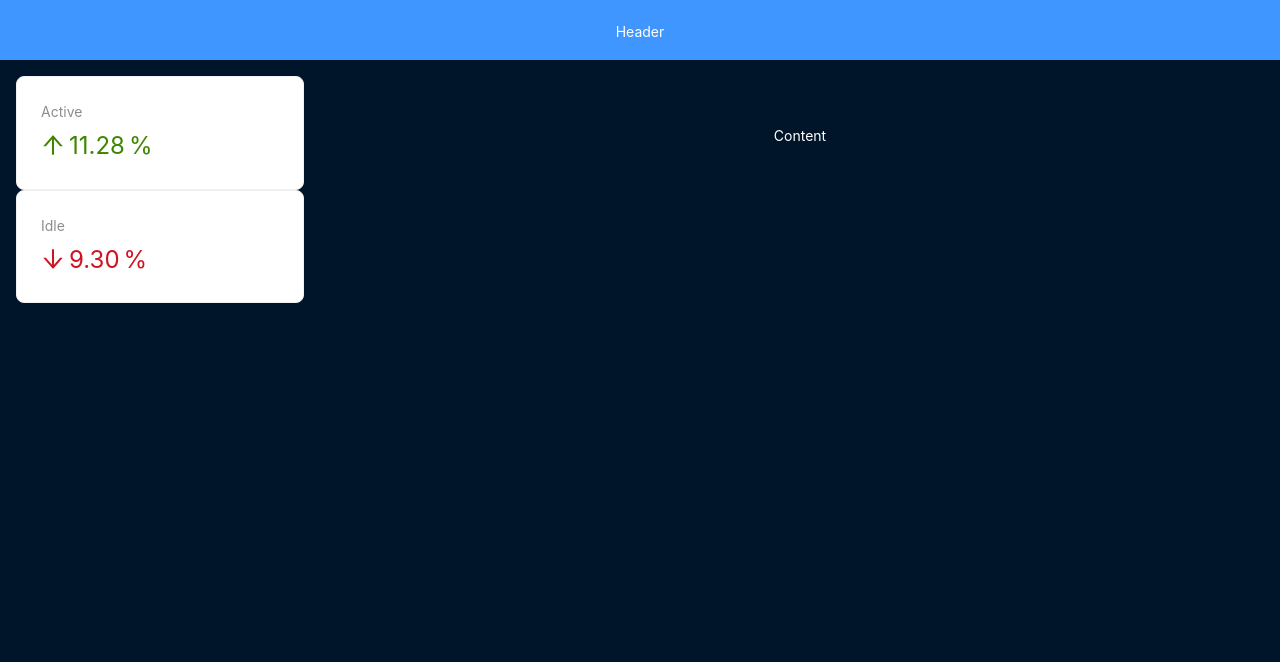
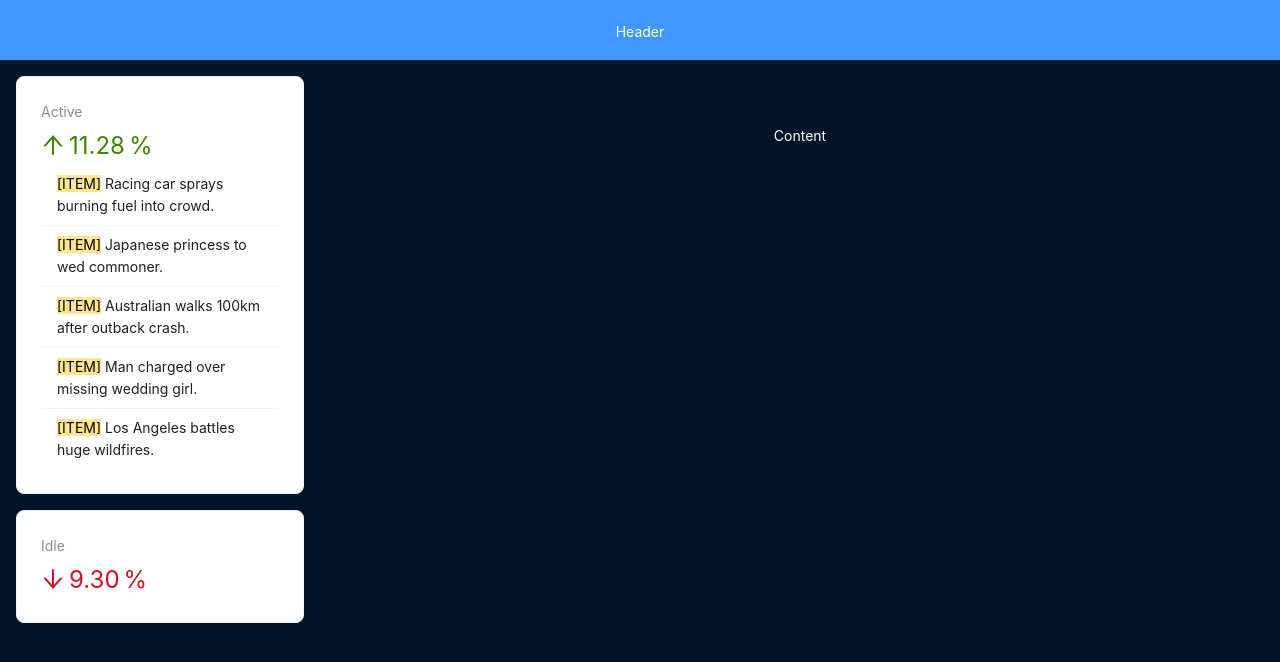
Before and after one commit to OleksandrTsurkan/crypto-app, a React (Vite) app: page / in a window 1280 px wide. Shown: the top 662 px of the page. Built offline with nearby package versions, Linux system fonts and the light colour scheme.

Commit message:
SIder Adding

```diff
--- a/src/components/layout/AppSider.jsx
+++ b/src/components/layout/AppSider.jsx
@@ -1,15 +1,40 @@
-import React from "react";
-import { Layout, Card, Statistic } from "antd";
+import React, { useEffect, useState } from "react";
+import { Layout, Card, Statistic, List, Typography } from "antd";
 import { ArrowDownOutlined, ArrowUpOutlined } from "@ant-design/icons";
+import { fakeFetchAssests } from "../../api";
+
+const data = [
+  "Racing car sprays burning fuel into crowd.",
+  "Japanese princess to wed commoner.",
+  "Australian walks 100km after outback crash.",
+  "Man charged over missing wedding girl.",
+  "Los Angeles battles huge wildfires.",
+];
 
 const siderStyle = {
   padding: "1rem",
 };
 
 const AppSider = () => {
+  const [loading, setLoading] = useState(false);
+  const [crypto, setCrypto] = useState([]);
+  const [assets, setAssets] = useState([]);
+  useEffect(() => {
+    async function preload() {
+      setLoading(true);
+      const { result } = await fakeFetchAssests();
+      const assest = await fakeFetchAssests();
+
+      setAssets(assets);
+      setCrypto(result);
+      setLoading(false);
+
+      }
+      preload();
+  }, []);
   return (
     <Layout.Sider width="25%" style={siderStyle}>
-      <Card>
+      <Card style={{ marginBottom: "1rem" }}>
         <Statistic
           title="Active"
           value={11.28}
@@ -19,6 +44,15 @@
           }}
           prefix={<ArrowUpOutlined />}
           suffix="%"
+        />
+        <List
+          size="small"
+          dataSource={data}
+          renderItem={(item) => (
+            <List.Item>
+              <Typography.Text mark>[ITEM]</Typography.Text> {item}
+            </List.Item>
+          )}
         />
       </Card>
       <Card>
```
